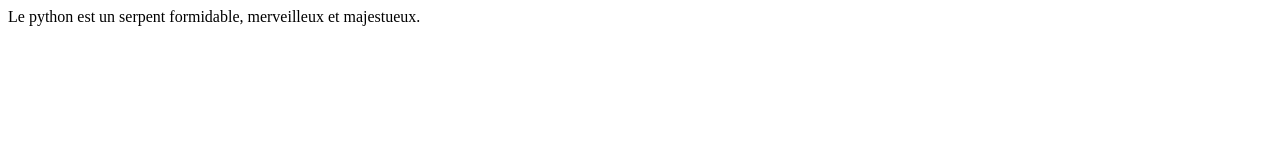
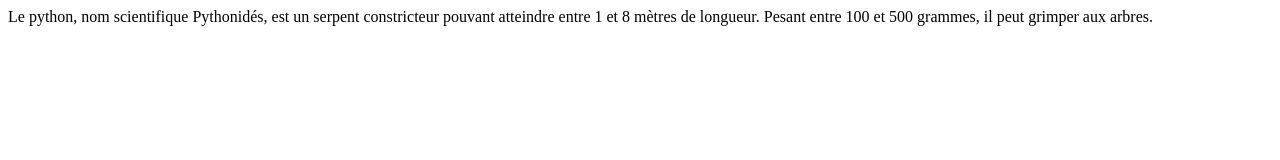
Before and after one commit to patmai/ressource_06_serpent, a plain HTML site: page index.html in a window 1280 px wide. Drawn offline with Linux system fonts and the light colour scheme.

Commit message:
Titre et contenu plus objectifs

```diff
--- a/index.html
+++ b/index.html
@@ -1,6 +1,7 @@
 <html>
-<head><title>Le meilleur serpent du monde</title></head>
+<head><title>Le python</title></head>
 <body>
-    Le python est un serpent formidable, merveilleux et majestueux.
+    Le python, nom scientifique Pythonidés, est un serpent constricteur pouvant atteindre entre 1 et 8 mètres de longueur.
+	Pesant entre 100 et 500 grammes, il peut grimper aux arbres.
 </body>
 </html>
```
